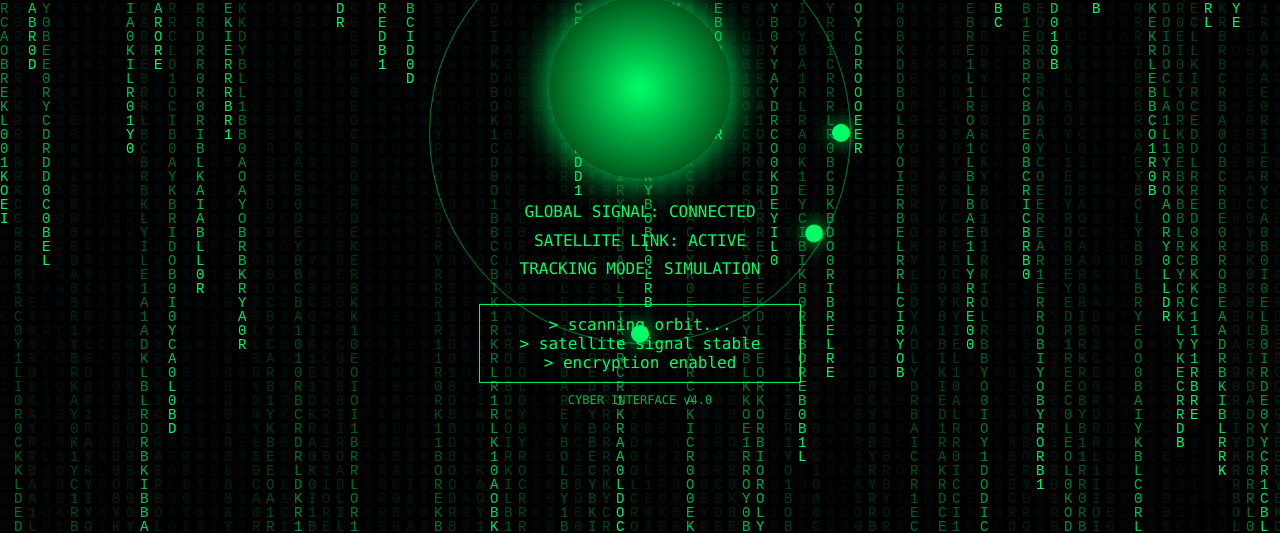
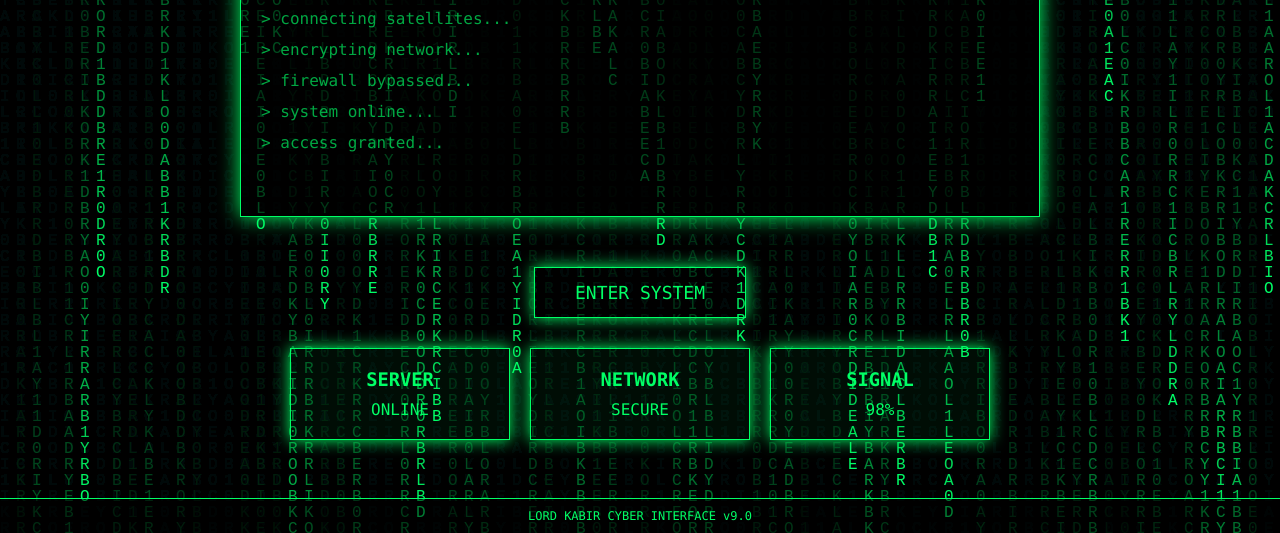
Before and after one commit to mohamdsamadi789-code/lord-kabir_hauk, a plain HTML site: page index.html in a window 1280 px wide. Shown: the part 267-800 px from the top of the page. Drawn offline with Linux system fonts and the light colour scheme.

Commit message:
Update index.html

```diff
--- a/index.html
+++ b/index.html
@@ -2,11 +2,21 @@
 <html lang="en">
 <head>
 <meta charset="UTF-8">
-<title>LORD KABIR SATELLITE SYSTEM</title>
+<meta name="viewport" content="width=device-width, initial-scale=1.0">
+
+<title>LORD KABIR</title>
+
+<meta name="description" content="LORD KABIR CYBER SYSTEM">
 
 <style>
+
+*{
+margin:0;
+padding:0;
+box-sizing:border-box;
+}
+
 body{
-margin:0;
 background:black;
 overflow:hidden;
 font-family:Consolas;
@@ -16,99 +26,155 @@ color:#00ff66;
 /* MATRIX */
 canvas{
 position:fixed;
-inset:0;
-z-index:-3;
+top:0;
+left:0;
+width:100%;
+height:100%;
+z-index:-5;
 }
 
-/* CENTER SYSTEM */
-.container{
+/* NAVBAR */
+.navbar{
+position:fixed;
+top:0;
+left:0;
+width:100%;
+padding:15px;
+display:flex;
+justify-content:space-between;
+background:rgba(0,0,0,0.5);
+border-bottom:1px solid #00ff66;
+backdrop-filter:blur(8px);
+z-index:10;
+}
+
+.logo{
+font-size:24px;
+font-weight:bold;
+text-shadow:0 0 20px #00ff66;
+}
+
+.menu{
+display:flex;
+gap:20px;
+}
+
+.menu a{
+color:#00ff66;
+text-decoration:none;
+transition:0.3s;
+}
+
+.menu a:hover{
+text-shadow:0 0 15px #00ff66;
+}
+
+/* CENTER */
+.center{
 position:absolute;
 top:50%;
 left:50%;
 transform:translate(-50%,-50%);
 text-align:center;
-}
-
-/* EARTH */
-.earth{
-width:180px;
-height:180px;
-border-radius:50%;
-background:radial-gradient(circle,#00ff66,#001a00);
-box-shadow:0 0 40px #00ff66;
-animation:spin 12s linear infinite;
-margin:auto;
-}
-
-@keyframes spin{
-from{transform:rotate(0deg);}
-to{transform:rotate(360deg);}
-}
-
-/* ORBITS */
-.orbit{
-position:absolute;
-top:50%;
-left:50%;
-transform:translate(-50%,-50%);
-width:420px;
-height:420px;
-border:1px solid rgba(0,255,100,0.2);
-border-radius:50%;
-animation:rotate 10s linear infinite;
-}
-
-.orbit2{ animation-duration:15s; }
-.orbit3{ animation-duration:20s; }
-
-@keyframes rotate{
-from{transform:translate(-50%,-50%) rotate(0deg);}
-to{transform:translate(-50%,-50%) rotate(360deg);}
-}
-
-/* SATELLITE */
-.satellite{
-position:absolute;
-top:0;
-left:50%;
-transform:translateX(-50%);
-width:18px;
-height:18px;
-background:#00ff66;
-border-radius:50%;
-box-shadow:0 0 20px #00ff66;
+width:90%;
 }
 
 /* TITLE */
-h1{
-font-size:40px;
-text-shadow:0 0 20px #00ff66;
-margin-bottom:20px;
+.title{
+font-size:60px;
+text-shadow:0 0 30px #00ff66;
+animation:pulse 2s infinite;
 }
 
-/* STATUS */
-.status{
-margin-top:20px;
-line-height:1.8;
-font-size:16px;
+@keyframes pulse{
+0%{opacity:0.5;}
+50%{opacity:1;}
+100%{opacity:0.5;}
 }
 
-/* PANEL */
-.panel{
+.subtitle{
+margin-top:10px;
+font-size:18px;
+opacity:0.8;
+}
+
+/* TERMINAL */
+.terminal{
+margin:30px auto;
+width:90%;
+max-width:800px;
+height:260px;
+overflow:auto;
+padding:20px;
+border:1px solid #00ff66;
+background:rgba(0,0,0,0.7);
+box-shadow:0 0 20px #00ff66;
+text-align:left;
+}
+
+.line{
+margin-bottom:12px;
+animation:flicker 3s infinite;
+}
+
+@keyframes flicker{
+0%{opacity:0.4;}
+50%{opacity:1;}
+100%{opacity:0.4;}
+}
+
+/* BUTTON */
+.btn{
+display:inline-block;
+padding:14px 40px;
 margin-top:20px;
 border:1px solid #00ff66;
-padding:10px;
-width:300px;
-margin-left:auto;
-margin-right:auto;
+color:#00ff66;
+text-decoration:none;
+font-size:18px;
+transition:0.3s;
+box-shadow:0 0 15px #00ff66;
 }
 
-/* LOADING TEXT */
-.small{
-opacity:0.7;
+.btn:hover{
+background:#00ff66;
+color:black;
+}
+
+/* INFO BOXES */
+.boxes{
+margin-top:30px;
+display:flex;
+justify-content:center;
+flex-wrap:wrap;
+gap:20px;
+}
+
+.box{
+width:220px;
+padding:20px;
+border:1px solid #00ff66;
+background:rgba(0,255,100,0.05);
+box-shadow:0 0 15px #00ff66;
+}
+
+.box h3{
+margin-bottom:10px;
+}
+
+/* FOOTER */
+.footer{
+position:fixed;
+bottom:0;
+left:0;
+width:100%;
+padding:10px;
+text-align:center;
+border-top:1px solid #00ff66;
+background:rgba(0,0,0,0.5);
 font-size:12px;
-margin-top:10px;
 }
+
 </style>
 </head>
 
@@ -116,77 +182,122 @@ margin-top:10px;
 
 <canvas id="matrix"></canvas>
 
-<div class="container">
+<div class="navbar">
 
-<h1>LORD KABIR SATELLITE SYSTEM</h1>
-
-<div class="orbit">
-<div class="satellite"></div>
+<div class="logo">
+LORD KABIR
 </div>
 
-<div class="orbit orbit2">
-<div class="satellite"></div>
-</div>
-
-<div class="orbit orbit3">
-<div class="satellite"></div>
-</div>
-
-<div class="earth"></div>
-
-<div class="status">
-GLOBAL SIGNAL: CONNECTED<br>
-SATELLITE LINK: ACTIVE<br>
-TRACKING MODE: SIMULATION
-</div>
-
-<div class="panel">
-> scanning orbit...<br>
-> satellite signal stable<br>
-> encryption enabled
-</div>
-
-<div class="small">
-CYBER INTERFACE v4.0
+<div class="menu">
+<a href="#">HOME</a>
+<a href="#">SYSTEM</a>
+<a href="#">NETWORK</a>
+<a href="#">ACCESS</a>
 </div>
 
 </div>
 
+<div class="center">
+
+<div class="title">
+CYBER CONTROL PANEL
+</div>
+
+<div class="subtitle">
+GLOBAL NETWORK CONNECTED
+</div>
+
+<div class="terminal">
+
+<div class="line">> initializing cyber system...</div>
+<div class="line">> connecting satellites...</div>
+<div class="line">> encrypting network...</div>
+<div class="line">> firewall bypassed...</div>
+<div class="line">> system online...</div>
+<div class="line">> access granted...</div>
+
+</div>
+
+<a href="#" class="btn">
+ENTER SYSTEM
+</a>
+
+<div class="boxes">
+
+<div class="box">
+<h3>SERVER</h3>
+ONLINE
+</div>
+
+<div class="box">
+<h3>NETWORK</h3>
+SECURE
+</div>
+
+<div class="box">
+<h3>SIGNAL</h3>
+98%
+</div>
+
+</div>
+
+</div>
+
+<div class="footer">
+LORD KABIR CYBER INTERFACE v9.0
+</div>
+
 <script>
 
-/* MATRIX BACKGROUND */
-const canvas=document.getElementById("matrix");
-const ctx=canvas.getContext("2d");
+/* MATRIX EFFECT */
 
-canvas.width=window.innerWidth;
-canvas.height=window.innerHeight;
+const canvas = document.getElementById("matrix");
+const ctx = canvas.getContext("2d");
 
-let letters="01LORDKABIRCYBER";
-let size=14;
-let cols=canvas.width/size;
-let drops=[];
+canvas.width = window.innerWidth;
+canvas.height = window.innerHeight;
 
-for(let i=0;i<cols;i++) drops[i]=1;
+const letters = "01LORDKABIRCYBER";
+const fontSize = 16;
+const columns = canvas.width / fontSize;
+
+const drops = [];
+
+for(let x = 0; x < columns; x++){
+drops[x] = 1;
+}
 
 function draw(){
-ctx.fillStyle="rgba(0,0,0,0.05)";
+
+ctx.fillStyle = "rgba(0,0,0,0.05)";
 ctx.fillRect(0,0,canvas.width,canvas.height);
 
-ctx.fillStyle="#00ff66";
-ctx.font=size+"px monospace";
+ctx.fillStyle = "#00ff66";
+ctx.font = fontSize + "px monospace";
 
-for(let i=0;i<drops.length;i++){
-let text=letters[Math.floor(Math.random()*letters.length)];
-ctx.fillText(text,i*size,drops[i]*size);
+for(let i = 0; i < drops.length; i++){
 
-if(drops[i]*size>canvas.height && Math.random()>0.975){
-drops[i]=0;
+const text = letters[Math.floor(Math.random()*letters.length)];
+
+ctx.fillText(text, i*fontSize, drops[i]*fontSize);
+
+if(drops[i]*fontSize > canvas.height && Math.random() > 0.975){
+drops[i] = 0;
 }
+
 drops[i]++;
 }
+
 }
 
-setInterval(draw,30);
+setInterval(draw, 35);
+
+window.addEventListener("resize", ()=>{
+
+canvas.width = window.innerWidth;
+canvas.height = window.innerHeight;
+
+});
 
 </script>
 
```
